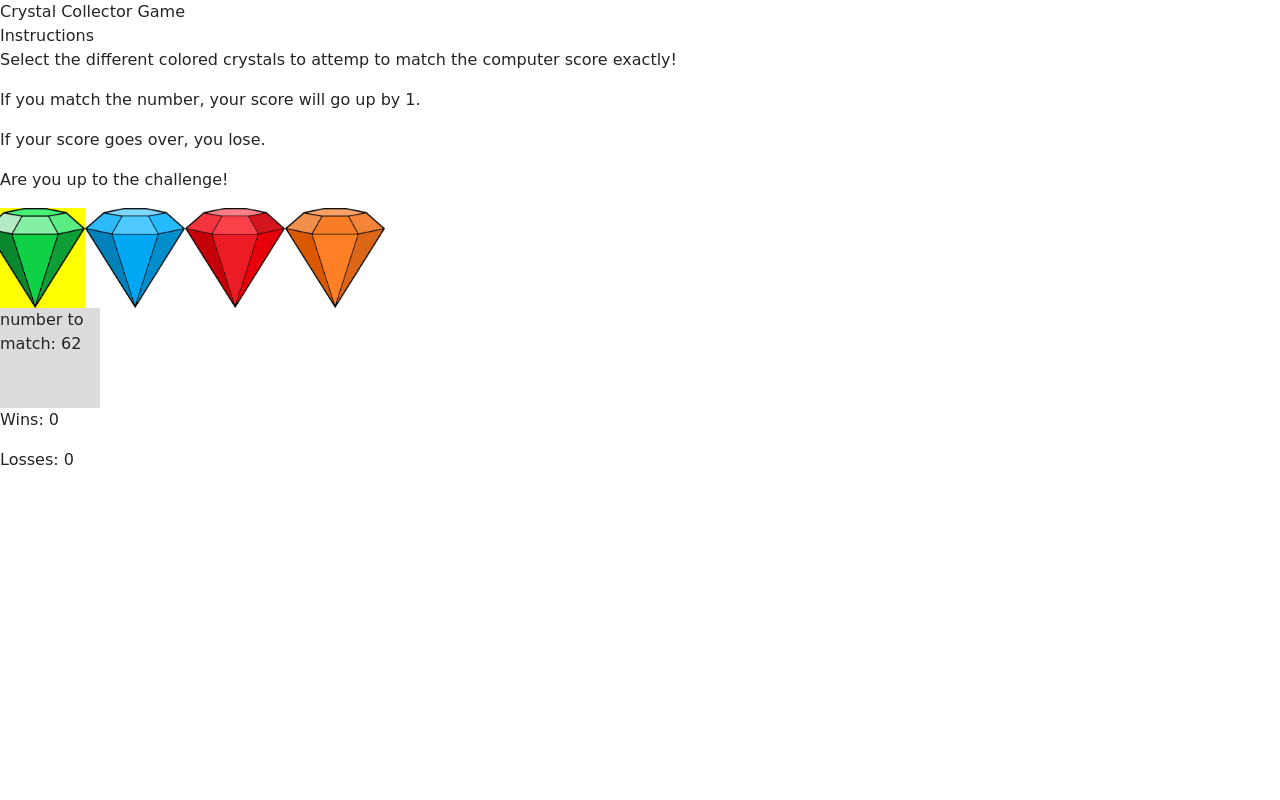
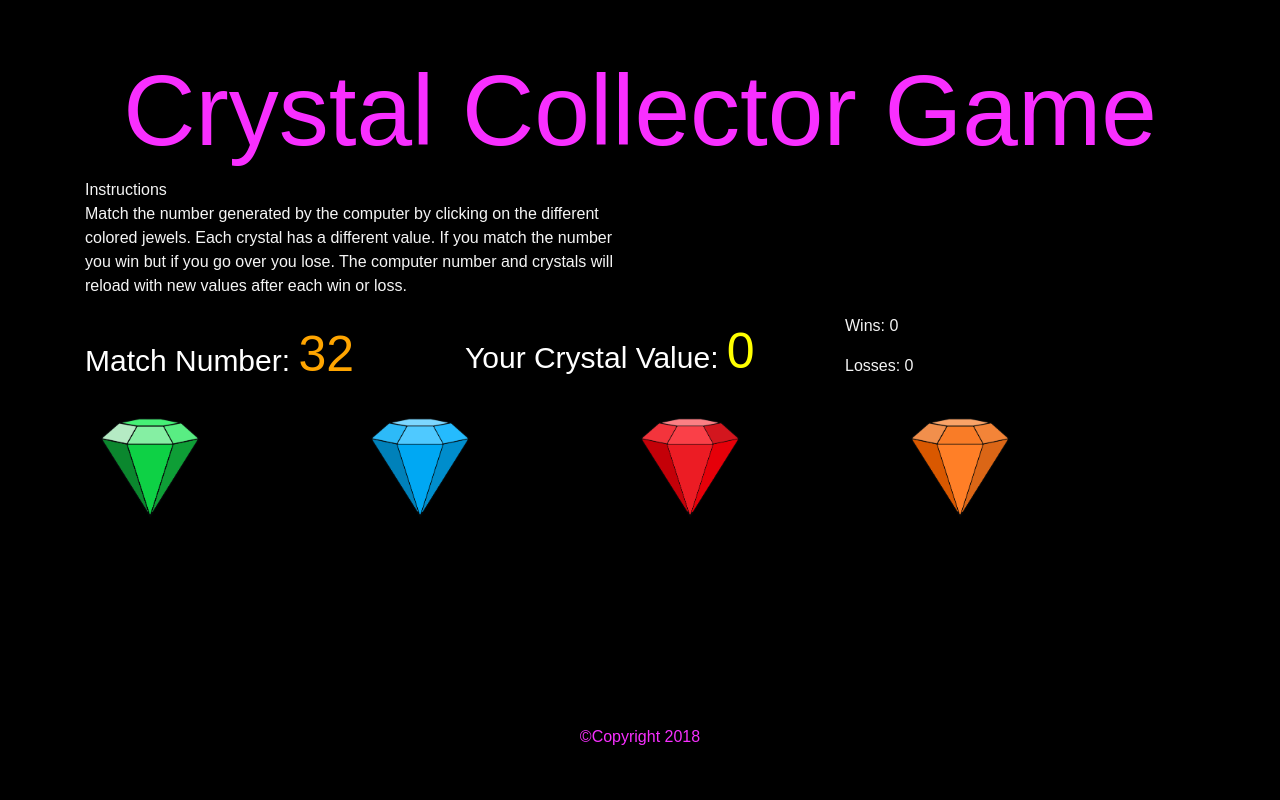
Before and after one commit to mig9tx/unit-4-game, a plain HTML site: page index.html in a window 1280 px wide. Drawn offline with nearby package versions, Linux system fonts and the light colour scheme; a web font is replaced by a local one.

Commit message:
modified css for visuals and made it so that the game resets user and match number prior to hitting the next key.

```diff
--- a/assets/css/style.css
+++ b/assets/css/style.css
@@ -1,14 +1,65 @@
-.selector-for-some-widget {
-    box-sizing: content-box;
-  }
+
+.jumbotron {
+    background-color: darkslategray;
+    text-shadow: orangered;
+}
+
+h1{
+    font-family: 'Ceviche One', sans-serif;
+    font-size: 100px;
+    text-shadow:orangered;
+    background-color:black;
+    color: rgb(248, 47, 255);
+}
+
   body{
-    font-family: 'Metamorphous', cursive;
+    font-family: Arial, Helvetica, sans-serif;
+    margin: 50px;
+    color: whitesmoke;
+    background-color: black;
+    align-content: center;
   }
   #Random-Number{
-      width: 100px;
-      height: 100px;
-      background-color: gainsboro;
+      width: auto;
+      height: auto;
+      font-size: 30px;
+      color: white;
+      align-content: center;
   }
-  #greencrystal{
-      background-color: yellow;
+
+    #match{
+      color: orange;
+      font-size: 50px;
+    }
+    #user {
+      color: yellow;
+      font-size: 50px;
+
   }
+  #footer {
+      position: fixed;
+      left: 0;
+      bottom:0;
+      width: 100%;
+      background-color: black;
+      color:  rgb(248, 47, 255);;
+      text-align: center;
+      height: 75px;
+  }
+
+  .thumbnail:hover {
+        position:relative;
+        width:110px;
+        transition: width 0.5s;
+        height: auto;
+        display:block;
+        z-index:999;
+    }
+
+    #Random-Number{
+    }
+
+    #User-Score {
+        font-size: 30px;
+        color: white;
+    }
--- a/assets/javascript/game.js
+++ b/assets/javascript/game.js
@@ -1,64 +1,67 @@
-//generate a random number for the computer
+$(document).ready(function () {//allows the html to be fully loaded first and then runs the script in JS once DOM is ready.
+    var greenValue = [];//global variables defined
+    var blueValue = [];
+    var redValue = [];
+    var orangeValue = [];
+    var randomNumber = [];
+    var userScore = 0;
+    var userWins = 0;
+    var userLoss = 0;
+    random();//this calls the random function below
 
-//generate a random number for each crystal
-$(document).ready(function () {
-var randomNumber = Math.floor(Math.random() * ((120 - 19) + 1) + 19) + 1;
-console.log(randomNumber)
-$("#Random-Number").text("number to match: " + randomNumber);
-
-var greenValue = Math.floor(Math.random() * ((12 - 1) + 1) + 1);
-var blueValue = Math.floor(Math.random() * ((12 - 1) + 1) + 1);
-var redValue = Math.floor(Math.random() * ((12 - 1) + 1) + 1);
-var orangeValue = Math.floor(Math.random() * ((12 - 1) + 1) + 1);
-var userScore = 0;
-var userWins = 0;
-var userLoss = 0;
-$("#win").text("Wins: " + userWins);
-$("#loss").text("Losses: " + userLoss);
-
-function checkScore() {
-    if (userScore === randomNumber) {
-        userWins++;
+    function random() {//this function sets random values for: number to match and for each individual crystal
         userScore = 0;
+        randomNumber = Math.floor(Math.random() * (120 - 19) + 19);
+        $("#match").text(randomNumber);//pushes the random number to match to the html element and displayed in window
+        greenValue = Math.floor(Math.random() * (12 - 1) + 1);
+        blueValue = Math.floor(Math.random() * (12 - 1) + 1);
+        redValue = Math.floor(Math.random() * (12 - 1) + 1);
+        orangeValue = Math.floor(Math.random() * (12 - 1) + 1);
+        $("#user").text(userScore);//pushes to the html element id the current userScore
 
     }
-    else if (userScore > randomNumber) {
-        userLoss++;
-        userScore = 0;
+    $("#win").text("Wins: " + userWins);//pushes to the html element the current number of wins and losses
+    $("#loss").text("Losses: " + userLoss);
+
+    function checkScore() {//this function check to see if the current userScore is equal to the target number to match
+        if (userScore === randomNumber) {//if the nuber matches, userScore goes up by one and the function to generate random numbers is called again
+            userWins++;
+            random();
+        }
+        else if (userScore > randomNumber) {//if the number goes over, userScore loss goes up by one and the function to generate random numbers is called again
+            userLoss++;
+            random();
+        }
+        $("#win").text("Wins: " + userWins);//pushes the current win amount to the html element id
+        $("#loss").text("Losses: " + userLoss);//pushed the current loss amount to the html element id
     }
-    $("#win").text("Wins: " + userWins);
-    $("#loss").text("Losses: " + userLoss);
-    console.log(userLoss)
-}
 
+    clickCrystals(); //this calls the function for the even listener each time one of the crystals is clicked
 
-clickCrystals();
+    function clickCrystals() {//this function has an even listener, adds value to userScore based on the click event, checks userScore
+        $("#greencrystal").on("click touch", function () {//on click even for green crystal
+            userScore = userScore + greenValue;//updates the variable for user score with the value added from clicking the green crystal
+            $("#user").text(userScore);//pushes the value to the userScore html element
+            checkScore();//runs the checkScore function to determine if the user wins or losses
+        });
 
-
-
-    function clickCrystals() {
-        $("#greencrystal").on("click", function () {
-            userScore = userScore + greenValue;
-            $("#User-Score").text("Your Score: " + userScore);
+        $("#bluecrystal").on("click touch", function () {
+            userScore = userScore + blueValue;
+            $("#user").text(userScore);
+            checkScore();
+        });
+        $("#redcrystal").on("click touch", function () {
+            userScore = userScore + redValue;
+            $("#user").text(userScore);
             checkScore();
         });
 
-        $("#bluecrystal").on("click", function () {
-            userScore = userScore + blueValue;
-            $("#User-Score").text("Your Score: " + userScore);
-            checkScore();
-        });
-        $("#redcrystal").on("click", function () {
-            userScore = userScore + redValue;
-            $("#User-Score").text("Your Score: " + userScore);
-            checkScore();
-        });
-
-        $("#orangecrystal").on("click", function () {
+        $("#orangecrystal").on("click touch", function () {
             userScore = userScore + orangeValue;
-            $("#User-Score").text("Your Score: " + userScore);
+            $("#user").text(userScore);
             checkScore();
 
 
         });
-    }})
+    }
+})
--- a/index.html
+++ b/index.html
@@ -1,11 +1,15 @@
 <!DOCTYPE html>
 <html lang="en">
+
 <head>
     <meta charset="UTF-8">
     <meta name="viewport" content="width=device-width, initial-scale=1, shrink-to-fit=no">
     <title>JQuery Game</title>
-    <script src="https://code.jquery.com/jquery-3.3.1.min.js" integrity="sha256-FgpCb/KJQlLNfOu91ta32o/NMZxltwRo8QtmkMRdAu8=" crossorigin="anonymous"></script>
-    <link rel="stylesheet" href="https://stackpath.bootstrapcdn.com/bootstrap/4.1.3/css/bootstrap.min.css" integrity="sha384-MCw98/SFnGE8fJT3GXwEOngsV7Zt27NXFoaoApmYm81iuXoPkFOJwJ8ERdknLPMO" crossorigin="anonymous">
+    <script src="https://code.jquery.com/jquery-3.3.1.min.js" integrity="sha256-FgpCb/KJQlLNfOu91ta32o/NMZxltwRo8QtmkMRdAu8="
+        crossorigin="anonymous"></script>
+    <link rel="stylesheet" href="https://stackpath.bootstrapcdn.com/bootstrap/4.1.3/css/bootstrap.min.css" integrity="sha384-MCw98/SFnGE8fJT3GXwEOngsV7Zt27NXFoaoApmYm81iuXoPkFOJwJ8ERdknLPMO"
+        crossorigin="anonymous">
+    <link href="https://fonts.googleapis.com/css?family=Ceviche+One|Luckiest+Guy" rel="stylesheet">
     <link href="https://fonts.googleapis.com/css?family=Metamorphous" rel="stylesheet">
     <link href="assets/css/style.css" type="text/css" rel="stylesheet">
 </head>
@@ -33,45 +37,56 @@ The random number shown at the start of the game should be between 19 - 120.
 Each crystal should have a random hidden value between 1 - 12. -->
 
 <body>
-<script src="assets/javascript/game.js"></script>
+    <script src="assets/javascript/game.js"></script>
 
-    <div class=>Crystal Collector Game</h1>
-    <div>Instructions
-        <p>Select the different colored crystals to attemp to match the computer score exactly!</p>
-        <p>If you match the number, your score will go up by 1.</p>
-        <p>If your score goes over, you lose.</p>
-        <p>Are you up to the challenge!</p>
+    <h1 class="text-center">Crystal Collector Game</h1>
+    <div class="container">
+    <div class="instructions row">
+        <div class="instructions col-6">Instructions
+            <p>Match the number generated by the computer by clicking on the different colored jewels. Each crystal
+                has a different value. If you match the number you win but if you go over you lose. The computer number and
+                crystals will reload with new values after each win or loss.</p>
+        </div>
     </div>
-<div id="Crystals" class="row">
-    <div id="greencrystal">
-        <img src="assets/images/greencrystal.png" class="rounded" height="100px" width="100px">
-    </div>
-    <div id="bluecrystal">
-        <img id="bluecrystal" src="assets/images/bluecrystal.png" class="rounded" height="100px" width="100px">
-    </div>
-    <div id="redcrystal">
-        <img id="redcrystal" src="assets/images/redcrystal.png" class="rounded" height="100px" width="100px">
-    </div>
-    <div id="orangecrystal">
-        <img id="orangecrystal" src="assets/images/orangecrystal.png" class="rounded" height="100px" width= "100px">
+
+
+        <div class="row">
+            <div id="Random-Number" class="col-sm">Match Number: <span id="match"> </span>
+            </div>
+            <div class="col-sm">
+                <div id="User-Score">Your Crystal Value: <span id="user"> </span></div>
+            </div>
+            <div id="Win-Loss" class="col-sm">
+                <p id="win"></p>
+                <p id="loss"></p>
+            </div>
+        </div>
+    <br>
+    <div id="Crystals" class="container row justify-content-center">
+        <div id="greencrystal" class="col-3">
+            <img src="assets/images/greencrystal.png" class="thumbnail" height="100px" width="100px">
+        </div>
+        <div id="bluecrystal" class="col-3">
+            <img id="bluecrystal" src="assets/images/bluecrystal.png" class="thumbnail" height="100px" width="100px">
+        </div>
+        <div id="redcrystal" class="col-3">
+            <img id="redcrystal" src="assets/images/redcrystal.png" class="thumbnail" height="100px" width="100px">
+        </div>
+        <div id="orangecrystal" class=" col-3">
+            <img id="orangecrystal" src="assets/images/orangecrystal.png" class="thumbnail" height="100px" width="100px">
+        </div>
     </div>
 </div>
-<div id="Random-Number">Random: </div>
-
-<div id="User-Score"></div>
-<div id="Win-Loss">
-    <p id="win"></p>
-    <p id="loss"></p>
-</div>
+    <script src="https://code.jquery.com/jquery-3.3.1.slim.min.js" integrity="sha384-q8i/X+965DzO0rT7abK41JStQIAqVgRVzpbzo5smXKp4YfRvH+8abtTE1Pi6jizo"
+        crossorigin="anonymous"></script>
+    <script src="https://cdnjs.cloudflare.com/ajax/libs/popper.js/1.14.3/umd/popper.min.js" integrity="sha384-ZMP7rVo3mIykV+2+9J3UJ46jBk0WLaUAdn689aCwoqbBJiSnjAK/l8WvCWPIPm49"
+        crossorigin="anonymous"></script>
+    <script src="https://stackpath.bootstrapcdn.com/bootstrap/4.1.3/js/bootstrap.min.js" integrity="sha384-ChfqqxuZUCnJSK3+MXmPNIyE6ZbWh2IMqE241rYiqJxyMiZ6OW/JmZQ5stwEULTy"
+        crossorigin="anonymous"></script>
 
 
+    <footer id="footer">&copyCopyright 2018</footer>
 
-
-
-
-<script src="https://code.jquery.com/jquery-3.3.1.slim.min.js" integrity="sha384-q8i/X+965DzO0rT7abK41JStQIAqVgRVzpbzo5smXKp4YfRvH+8abtTE1Pi6jizo" crossorigin="anonymous"></script>
-<script src="https://cdnjs.cloudflare.com/ajax/libs/popper.js/1.14.3/umd/popper.min.js" integrity="sha384-ZMP7rVo3mIykV+2+9J3UJ46jBk0WLaUAdn689aCwoqbBJiSnjAK/l8WvCWPIPm49" crossorigin="anonymous"></script>
-<script src="https://stackpath.bootstrapcdn.com/bootstrap/4.1.3/js/bootstrap.min.js" integrity="sha384-ChfqqxuZUCnJSK3+MXmPNIyE6ZbWh2IMqE241rYiqJxyMiZ6OW/JmZQ5stwEULTy" crossorigin="anonymous"></script>
 </body>
 
 
```
